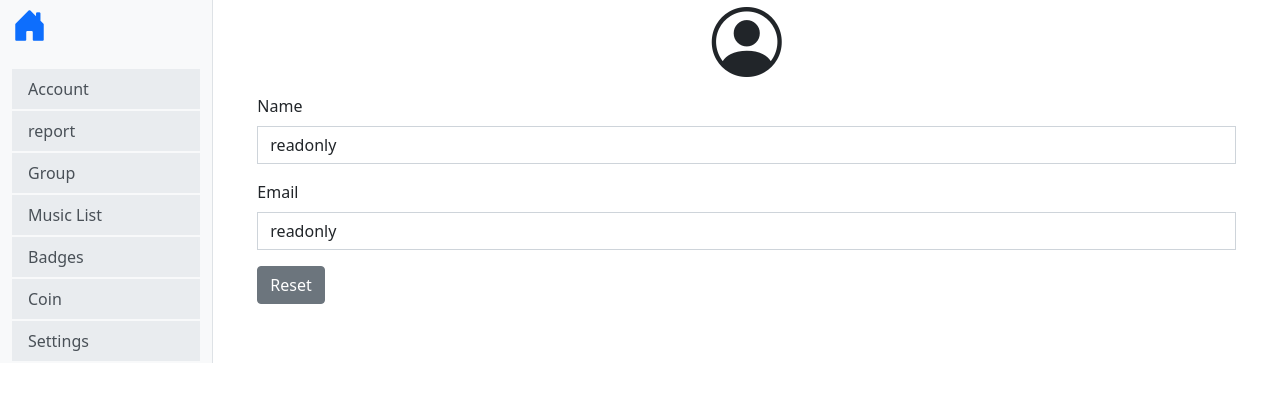
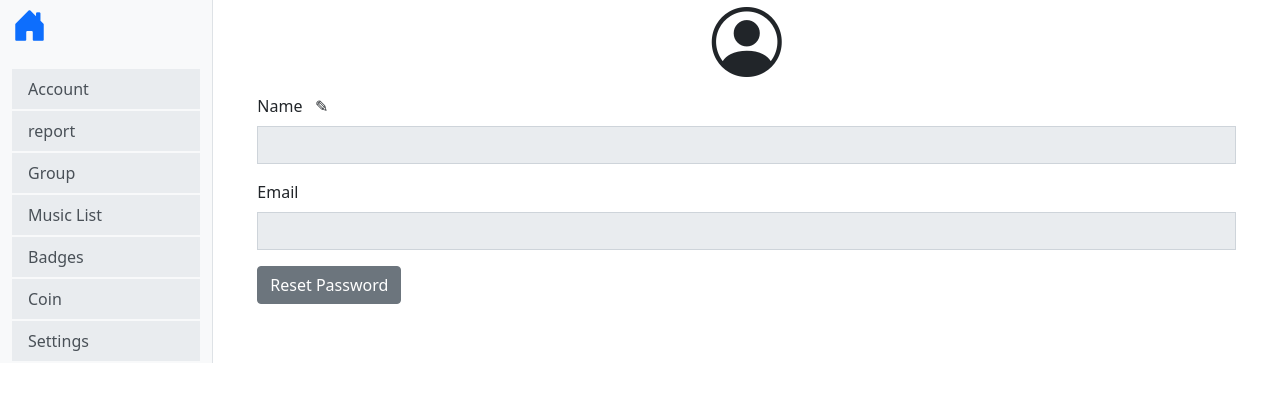
Before and after one commit to PeiPeiC/SecondSavings, a Django app: page /userInfo/ in a window 1280 px wide. Shown: the top 402 px of the page. Run offline with Django 4.2, Linux system fonts and the light colour scheme; parts of the project's set-up code (start-up, migrations or seed data) failed here and were passed over; some libraries are stand-ins or nearby versions.

Commit message:
Edit Nickname feature has been added Reset Password feature has been added

```diff
--- a/templates/TimeTracker/userInfo.html
+++ b/templates/TimeTracker/userInfo.html
@@ -3,52 +3,105 @@
 {% block css %}
     <link rel="stylesheet " href="/static/css/style.css">
     <script src="https://code.jquery.com/jquery-3.6.0.min.js"></script>
+{% endblock %}
 
-{% endblock %}
 {% block content %}
 <form id="user_form" action="{% url 'TimeTracker:profile_update' user.username %}" method="post">
     <div class="user-field">
         <label for="name">Name</label>
-        <input type="text" class="form-control" id="name" value={{ user_profile.nickName }} readonly>
+        <!-- 空格 -->
+        &nbsp;
+        <!-- Name的编辑符号 -->
+        <span class="edit-symbol" onclick="enableNameEdit()">&#9998;</span>
+        <!-- 姓名输入框 -->
+        <input type="text" class="form-control" id="name" value="{{ user_profile.nickName }}" readonly>
     </div>
     <div class="user-field">
         <label for="email">Email</label>
-        <input type="email" class="form-control" id="email" value={{ user.email }} readonly>
+        <!-- 邮箱输入框 -->
+        <input type="email" class="form-control" id="email" value="{{ user.email }}" readonly>
     </div>
-    <button type="button" class="btn btn-secondary" onclick="enableFields()">Reset</button>
+    <div class="user-field" id="password_field" style="display: none;">
+        <label for="password">Password</label>
+        <!-- 密码输入框 -->
+        <input type="password" class="form-control" id="password" name="password">
+    </div>
+    <!-- 重置密码按钮 -->
+    <button type="button" class="btn btn-secondary" onclick="resetPassword()">Reset Password</button>
+    <!-- 取消按钮 -->
+    <button type="button" class="btn btn-secondary" id="cancel-btn" style="display: none;" onclick="cancelChanges()">Cancel</button>
+    <!-- 提交按钮 -->
     <button type="button" class="btn btn-primary" id="submit-btn" style="display: none;" onclick="submitForm()">Submit</button>
 </form>
 
 <script>
-function enableFields() {
+// 启用姓名编辑
+function enableNameEdit() {
     document.getElementById("name").readOnly = false;
-    document.getElementById("email").readOnly = false;
+    document.getElementById("name").focus();
 
-    // 将“Reset”按钮变成可点击的提交按钮
+    // 隐藏重置密码按钮
+    document.querySelector('.btn-secondary').style.display = 'none';
+    // 显示取消按钮和提交按钮
+    document.getElementById("cancel-btn").style.display = 'inline-block';
+    document.getElementById("submit-btn").style.display = 'inline-block';
+}
+
+// 取消更改
+function cancelChanges() {
+    // 将姓名字段设为只读
+    document.getElementById("name").readOnly = true;
+
+    // 隐藏取消按钮和提交按钮
+    document.getElementById("cancel-btn").style.display = 'none';
+    document.getElementById("submit-btn").style.display = 'none';
+
+    // 显示重置密码按钮
+    document.querySelector('.btn-secondary').style.display = 'inline-block';
+}
+
+// 重置密码
+function resetPassword() {
+    // 清空密码输入框
+    document.getElementById("password").value = '';
+    // 显示密码输入框
+    document.getElementById("password_field").style.display = 'block';
+
     const resetButton = document.querySelector('.btn-secondary');
-    resetButton.innerHTML = 'Cancel'; // 更改按钮文本
-    resetButton.classList.remove('btn-secondary'); // 移除原按钮样式
-    resetButton.classList.add('btn-primary'); // 添加提交按钮样式
-    resetButton.setAttribute('onclick', 'cancelChanges()'); // 更改按钮点击行为
+    // 更改按钮文本为取消
+    resetButton.innerHTML = 'Cancel';
+    resetButton.classList.remove('btn-secondary');
+    resetButton.classList.add('btn-primary');
+    // 更改按钮点击事件为取消重置密码
+    resetButton.setAttribute('onclick', 'cancelReset()');
 
     // 显示提交按钮
     document.getElementById("submit-btn").style.display = 'inline-block';
 }
 
-function cancelChanges() {
-    // 取消编辑状态，将字段设置为只读
-    document.getElementById("name").readOnly = true;
-    document.getElementById("email").readOnly = true;
-    // 恢复“Reset”按钮状态
+// 取消重置密码
+function cancelReset() {
+    // 隐藏密码输入框
+    document.getElementById("password_field").style.display = 'none';
+    // 清空密码输入框
+    document.getElementById("password").value = '';
+
     const resetButton = document.querySelector('.btn-primary');
-    resetButton.innerHTML = 'Reset';
+    // 更改按钮文本为重置密码
+    resetButton.innerHTML = 'Reset Password';
     resetButton.classList.remove('btn-primary');
     resetButton.classList.add('btn-secondary');
-    resetButton.setAttribute('onclick', 'enableFields()');
+    // 更改按钮点击事件为重置密码
+    resetButton.setAttribute('onclick', 'resetPassword()');
+
     // 隐藏提交按钮
     document.getElementById("submit-btn").style.display = 'none';
 }
+</script>
 
+
+<script>
+// 提交表单
 function submitForm() {
     // 提交的操作，可以通过JavaScript来实现
     {#document.getElementById("user_form").submit();#}
@@ -56,13 +109,23 @@ function submitForm() {
     var formData = {
         nickName: $('#name').val(),
         email: $('#email').val(),
-        // 添加其他字段...
+        password: $('#password').val(),
     };
 
     // 发送POST请求到指定的URL
     $.post($("#user_form").attr("action"), formData, function(response) {
         // 处理响应，可以在这里进行重定向或其他操作
         console.log(response);
+
+        // 成功提交后，将姓名字段设为只读
+        document.getElementById("name").readOnly = true;
+
+        // 隐藏取消按钮和提交按钮
+        document.getElementById("cancel-btn").style.display = 'none';
+        document.getElementById("submit-btn").style.display = 'none';
+
+        // 显示重置密码按钮
+        document.querySelector('.btn-secondary').style.display = 'inline-block';
     });
 }
 </script>
```
